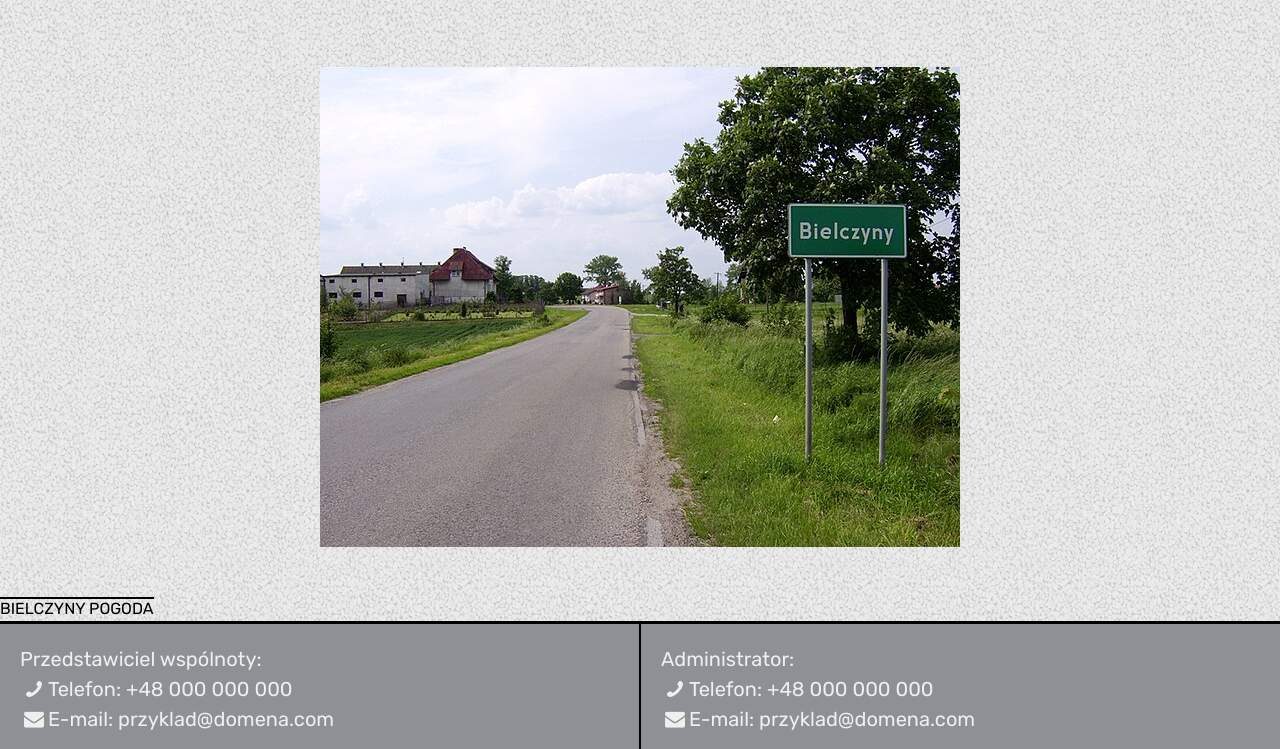
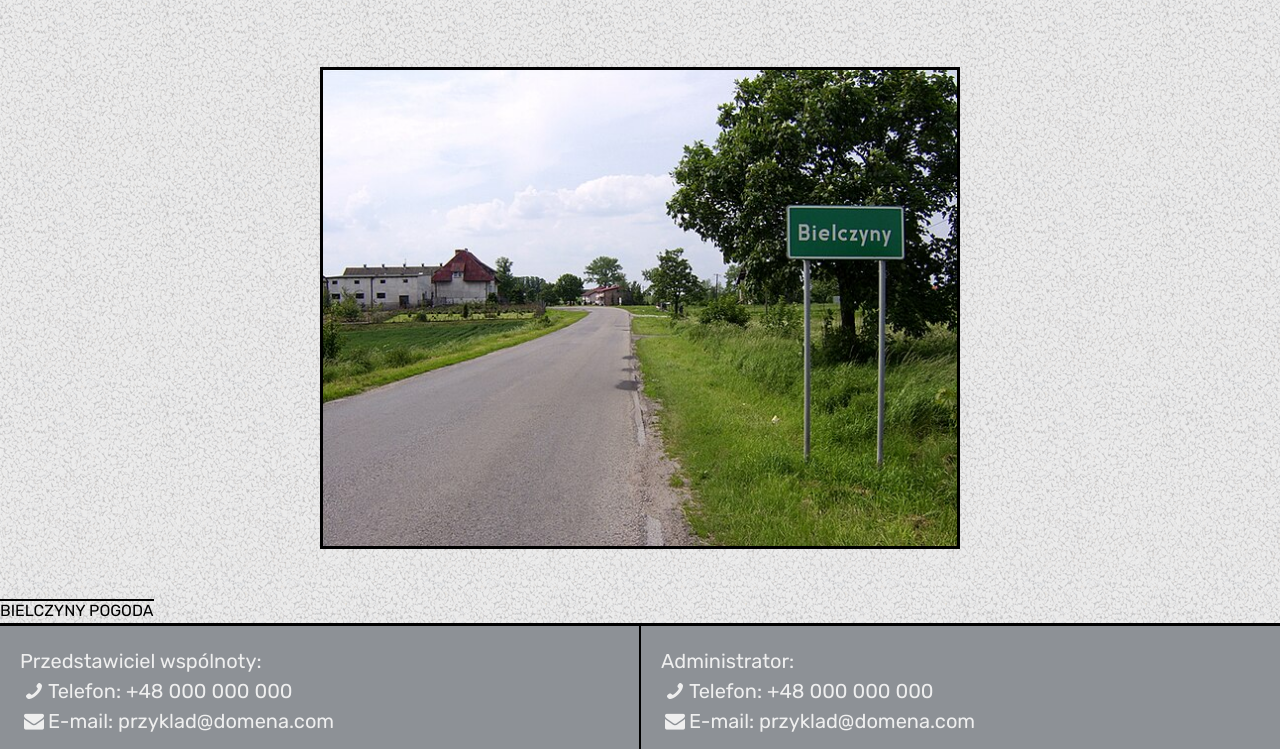
Before and after one commit to kpraktykant/biel-1.0.5, a plain HTML site: page index.html in a window 1280 px wide. Shown: the part 532-1281 px from the top of the page. Drawn offline with nearby package versions, Linux system fonts and the light colour scheme; a script that the page names is missing.

Commit message:
Dodano obramowanie do zdjecia;

```diff
--- a/index.html
+++ b/index.html
@@ -73,7 +73,7 @@
 
             <article>
                 <section>
-                    <img src="img/bielczyny.jpg" style="width: 50%; display: grid; margin-left: auto; margin-right: auto; margin-bottom: 50px;">
+                    <img src="img/bielczyny.jpg" style="width: 50%; display: grid; margin-left: auto; margin-right: auto; margin-bottom: 50px; border: 3px solid black;">
                 </section>
             </article>
 
```
Also changed, not shown: img/bielczyny1.jpg (added), img/bielczyny1org.jpg (added).
